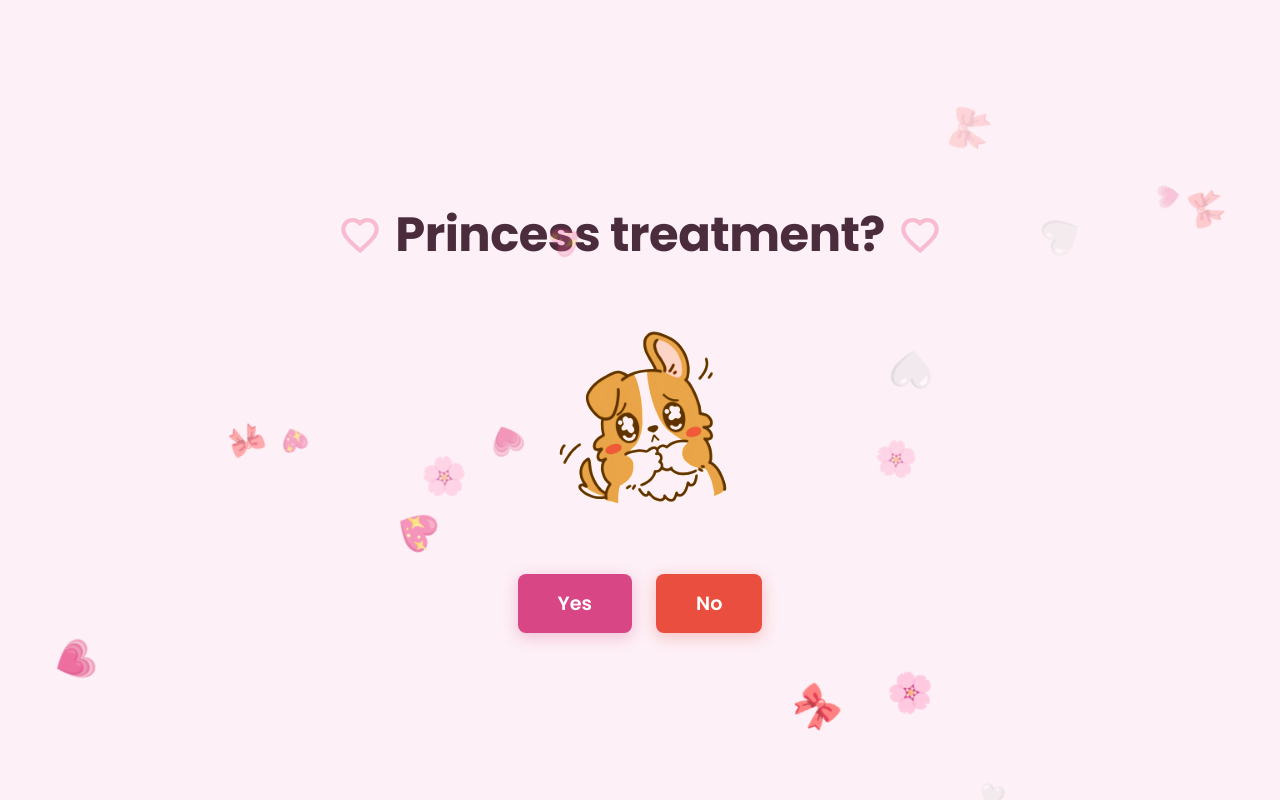
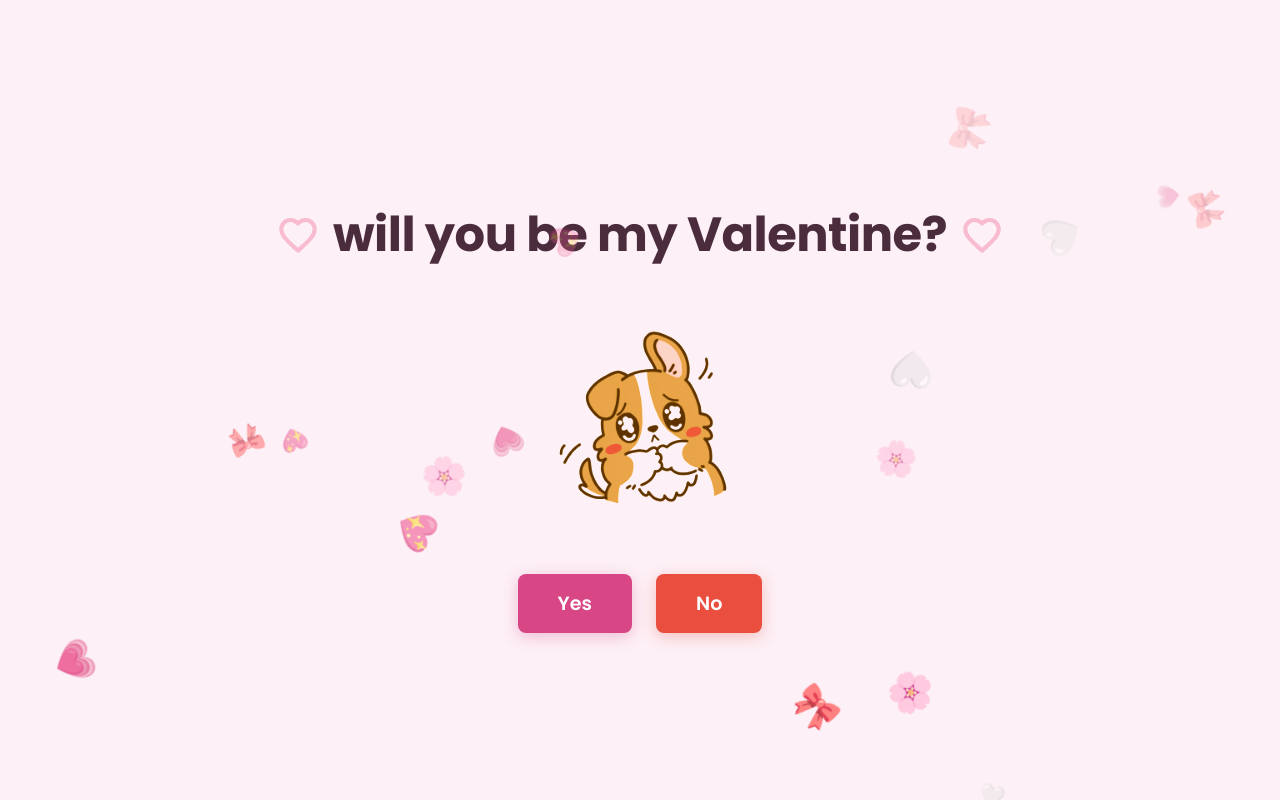
Before and after one commit to Farhanar77/Valentine, a plain HTML site: page index.html in a window 1280 px wide. Drawn offline with Linux system fonts and the light colour scheme.

Commit message:
text change

```diff
--- a/index.html
+++ b/index.html
@@ -14,7 +14,7 @@
         <div id="question-container">
             <h1>
                 <img src="heart.svg" alt="<3" class="title-heart">
-                Princess treatment?
+                will you be my Valentine?
                 <img src="heart.svg" alt="<3" class="title-heart">
             </h1>
             <div class="gif-container" style="margin-bottom: 2rem;">
```
